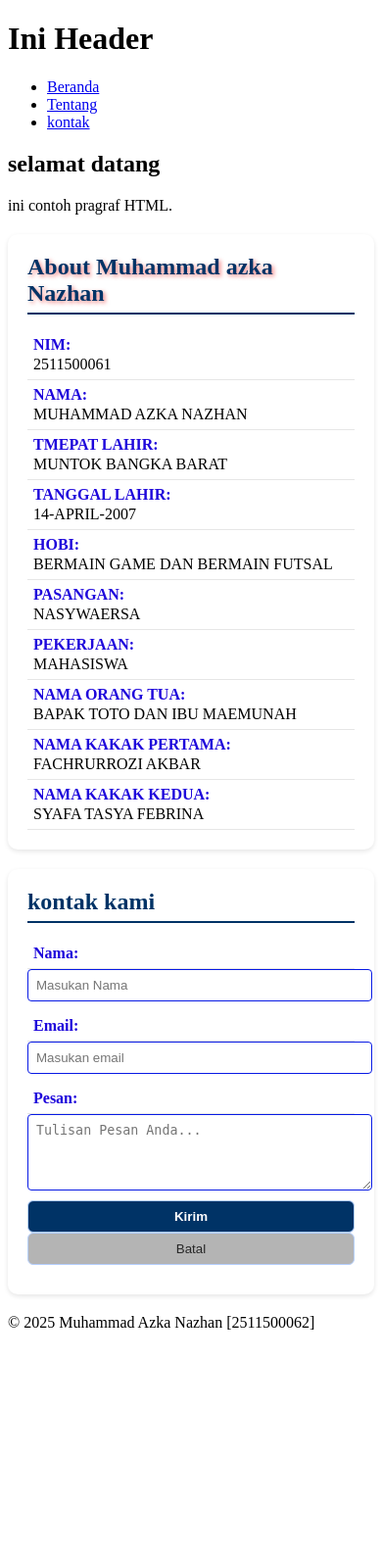
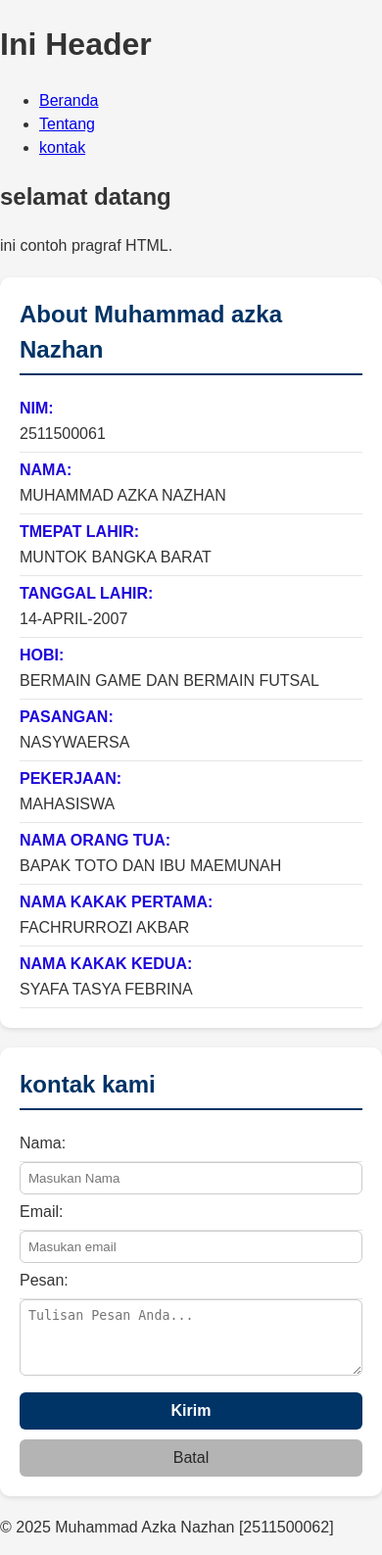
Before and after one commit to 2511500061azka/2511500061-PWD-TI1B-2526O, a PHP site: page /pertemuan-04/index.html in a window 390 px wide. Shown: the whole page at 98% size. Before the commit the page ends 1357 px from the top, so only its background shows below. Run offline with PHP 8.4, Linux system fonts and the light colour scheme.

Commit message:
aturan css untuk body dan global reset

```diff
--- a/pertemuan-04/style.css
+++ b/pertemuan-04/style.css
@@ -1,21 +1,46 @@
-    <style>
+{
+  box-sizing: border-box;
+}
+
+body {
+  margin: 0;
+  font-family: Arial, sans-serif;
+  background: #f5f5f5;
+  color: #333;
+  line-height: 1.5;
+}
+
+#contact,
     #about {
-    background-color: rgb(13, 35, 232);
+    background-color: #ffffff;
+    border-radius: 10px;
     padding: 20px;
-    border-radius: 10px;
-    box-shadow: 0 4px 8px rgba(13, 1, 245, 0.402);
+    box-shadow: 0 2px 5px rgba(0, 0, 0, 0.1);
     margin: 20px auto;
     max-width: 700px;
+
     }
 
+    #contact h2,
     #about h2 {
-                color: rgba(218, 28, 28, 0.84);
-                margin-bottom: 10px;
-                text-shadow: 2px 2px 4px rgba(237, 8, 8, 0.5);
-                border-bottom: 2px solid #000000;
-                padding-bottom: 5px;
-                margin-top: 20px;
+                color: #003366;
+                border-bottom: 2px solid #003366;
+                padding-bottom: 6px;
+                margin-top: 0;
+                margin-bottom: 16px;
             }
+
+            #contact label,
+            #about p {
+              display: flex;
+              justify-content: flex-start;
+              align-items: baseline;
+              margin: 0;
+              padding: 6px 0;
+              border-bottom: 1px solid #e6e6e6;
+            }
+
+            #contact label>span,
             #about strong {
                 min-width: 180px;
                 color: #1e06db;
@@ -24,150 +49,72 @@
                 padding-right: 16px;
                 flex-shrink: 0;
             }
-            @media (max-width: 600px) {
-                #about p {
-                    flex-direction: column;
-                    align-items: flex-start;
-                }
-                #about strong {
-                    text-align: left;
-                    padding-right: 0px;
-                    margin-bottom: 2px;
-                }
-            }
 
-
-              #contact {
-                background-color: rgb(246, 11, 187);
-                padding: 20px;
-                border-radius: 10px;
-                box-shadow: 0 4px 8px rgba(13, 1, 245, 0.402);
-                margin: 20px auto;
-                max-width: 700px;
-              }
-              form .form-row {
-                display: flex;
-                align-items: center;
-                margin-bottom: 10px;
-              }
-              form .form-row label {
-                width: 180px;
-                text-align: right;
-                padding-right: 12px;
-                font-weight: 600;
-                color: #1e06db;
-              }
-              form .form-row input,
-              form .form-row textarea {
-                flex: 1 1 auto;
-                padding: 8px;
-                border: 1px solid #081ae4;
-                border-radius: 4px;
-              }
-
-                #contact button {
-                  background: #0457ff;
-                  border: 1px solid #b6d0ff;
-                  color: #010101;
-                  padding: 8px 12px;
-                  border-radius: 6px;
-                  cursor: pointer;
-                  transition: background 120ms ease, transform 80ms ease;
-                }
-                #contact button:hover {
-                  background: #086fed;
-                }
-
-                #contact button:active,
-                #contact button:focus {
-                  background: #1e6fe6;
-                  color: #f31010;
-                  outline: none;
-                  transform: translateY(1px);
-                }
-              @media (max-width: 600px) {
-                form .form-row {
-                  flex-direction: column;
-                  align-items: stretch;
-                }
-                form .form-row label {
-                  width: auto;
-                  text-align: left;
-                  padding-right: 0;
-                  margin-bottom: 6px;
-                }
-
-              }
-              #about h2,
-              #contact h2 {
-                color: #003366;
-                border-bottom: 2px solid #003366;
-                padding-bottom: 6px;
-                margin-top: 0;
-                margin-bottom: 16px;
-              }
-              #about p,
-              #contact label {
-                display: flex;
-                justify-content: flex-start;
-                align-items: baseline;
-                margin: 0;
-                padding: 6px; 0;
-                border-bottom: 1px solid #e6e6e6
-              }
-              #about strong,
-              #contact strong {
-                min-width: 180px;
-                color: #003366
-                font-weight: 600;
-                text-align: :right;
-                padding-right: 16px;
-                flex-shrink: 0;
-                      }
             #contact input,
-              #ccontact textarea
+            #contact textarea {
               flex: 1;
               border: 1px solid #ccc;
-              border-radius: 4px;
+              border-radius: 6px;
               padding: 8px;
               color: #000;
               font-weight: normal;
               margin: 0;
               box-sizing: border-box;
             }
+
            #contact button {
             margin-top: 10px;
             display: inline-block;
             padding: 10px 24px;
-                    font: size 16px;
+            font-size: 16px;
             border-radius: 6px;
             cursor: pointer;
             border: none;
             transition: all 0.3s ease;
             margin-right: 8px;
            }
+
            #contact button[type="submit"] {
             background-color: #003366;
             color: #fff;
             font-weight: 600;
            }
+
            #contact button[type="reset"] {
             background-color: #b4b4b4;
             color: #272727;
             font-weight: 500;
+           }
 
-                    }
            #contact button[type="submit"]:hover {
             background-color: #0379ee;
             transform: translateY(-1px);
             box-shadow: 0 2px 6px rgba(0, 0, 0, 0.2);
            }
+
            #contact button[type="reset"]:hover {
             background-color: #cccccc;
             transform: translateY(-1px);
            }
-                    @media (max-width: 600px) { ... }
+
+           @media (max-width: 600px) {
+            #about p,
+            #contact label {
+              flex-direction: column;
+              align-items: flex-start;
+            }
+
+            #about strong,
+            #contact label>span {
+              text-align: left;
+              padding-right: 0;
+              margin-bottom: 2px;
+            }
+
             #contact input,
             #contact textarea,
-                    #contact button {width: 100%;}
-</style>
+            #contact button {
+              width: 100%;
+            }
+
+           }
```
Lines whose indentation alone changed are shown as unchanged.
